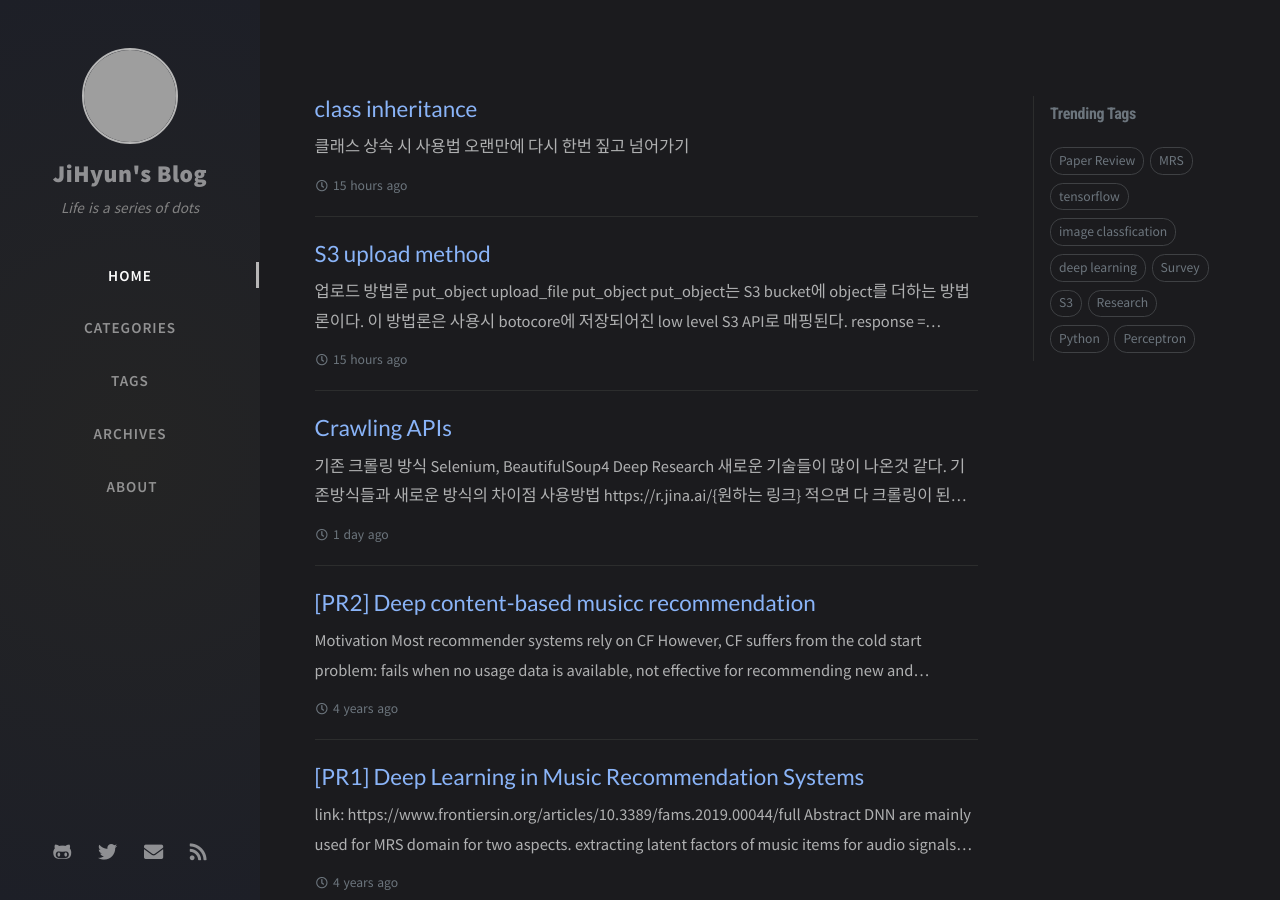
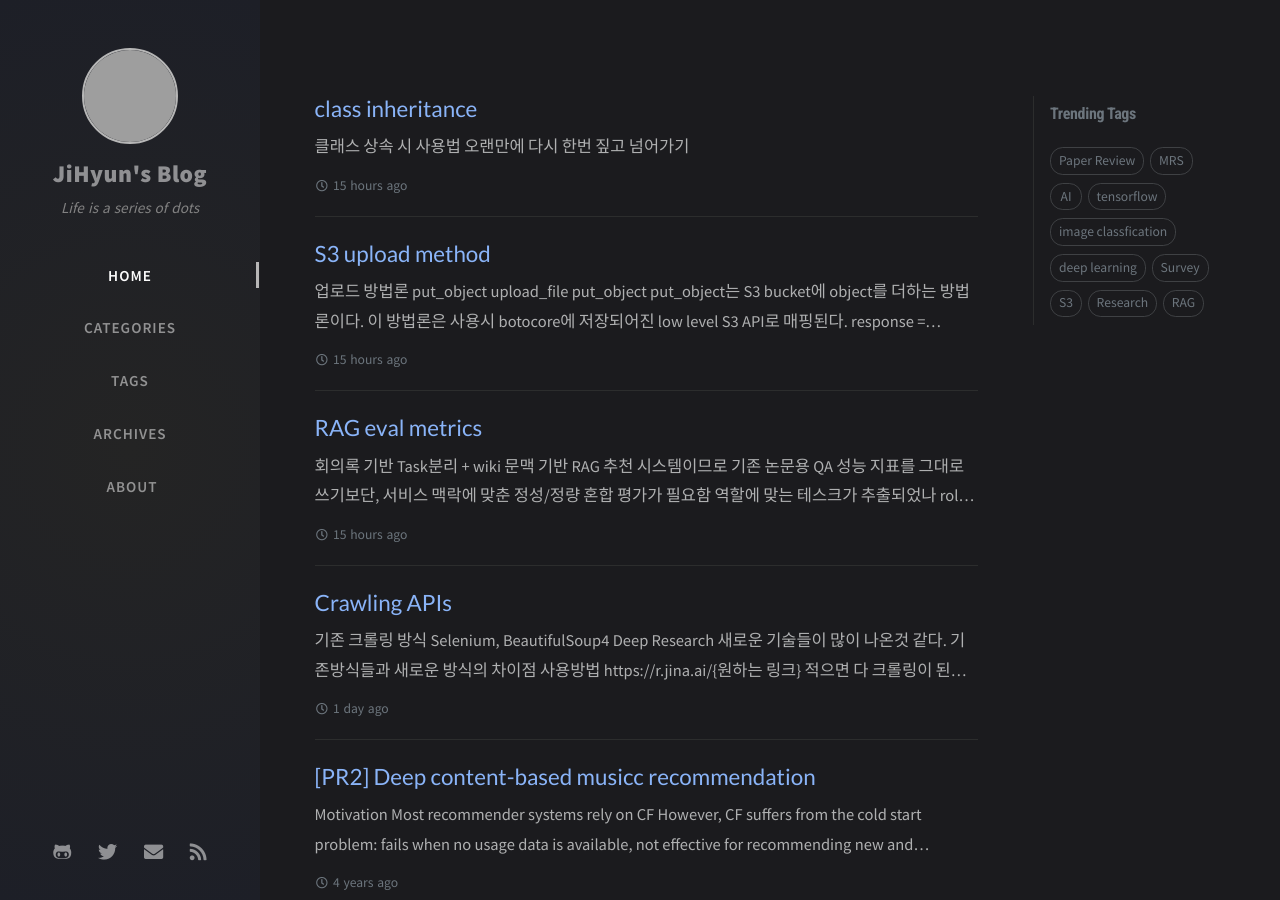
Before and after one commit to TiraaK/Tiraak.github.io, a Jekyll site: the page built from index.html, in a window 1280 px wide and 900 px high. Built offline with Jekyll 4.4.1, drawn with Linux system fonts in a browser that asks for light colours; nearby versions of some CDN libraries; the list of posts is cut into pages by our own code; comment, search, counter and statistics services are not loaded; grey boxes are pictures that could not be loaded.

Commit message:
modify: jina, rag_eval

````diff
--- /dev/null
+++ b/_posts/AI/RAG/2025-07-02-rag_eval_metrics.md
@@ -0,0 +1,51 @@
+---
+title: "RAG eval metrics"
+categories: [AI, RAG]
+tags: [AI, RAG]
+author: JiHyun Kim
+date: 2025-07-01
+hide: false
+---
+
+
+회의록 기반 Task분리 + wiki 문맥 기반 RAG 추천 시스템이므로
+기존 논문용 QA 성능 지표를 그대로 쓰기보단, 서비스 맥락에 맞춘 정성/정량 혼합 평가가 필요함
+
+1. 역할에 맞는 테스크가 추출되었나
+- role-aware prompt
+- wiki문맥의 반영 정도 및 포지션 적합성 확인 -> 기존에는 포지션에 맞는 main task로 잘 분리되지 못하였음.
+<전 -> 후 에 맞게끔 성능 개선된걸 보여줄 예정>
+
+
+2. 문맥에 맞는, 유의미하고 적절한 subtask를 추천하고 있는가
+
+
+
+<정량적 평가>
+1. 정확도 유사도: task 추천 결과가 실제 wiki 문맥과 얼마나 유사한가?
+- KoSimCSE 등 임베딩 기반 cosine similarity
+
+2. 중복률 감소: 동일한 회의에서 중복되는 task를 반복 생성하지 않는가?
+- 기존 task embedding들과의 거리 기반 중복 판단
+
+3. Latency: 추천까지 걸리는 시간
+- FastAPI + time.time() 측정
+
+
+~<정성적 평가 - HITL 기반 수동 점검>~
+<정성적 평가 - LLM as a Judge>
+- Pointwise
+- Pairwise
+- Listwise
+
+관련성
+해당 task는 회의 내용에 적절히 반응했는가?
+✔️/❌ 또는 5점 척도
+
+역할 적합성
+추천된 task가 해당 포지션(기획/프론트/백엔드 등)에 적절한가?
+팀원 피드백 수집
+
+명확성
+task가 구체적이고 actionable한가?
+1~5점 평가
--- a/_posts/Engineering/API/2025-06-30-jina.md
+++ b/_posts/Engineering/API/2025-06-30-jina.md
@@ -24,8 +24,12 @@ https://r.jina.ai/{원하는 링크}
 적으면 다 크롤링이 된다 ㅋㅋㅋ 신기 ㄷㄷ 원리가 궁금하다
 
 
-# 원리
+# JinaReader 원리
 
 
-# 결론
-jina AI 이거 정말 신기한거같다!
+# 참고사항
+Jina Reader API는 기본적으로는 무료이지만 Rate Limit가 존재한다. <br>
+```
+API 키 없음: 20 requests/min
+API 키 있음: 200 requests/min
+```
````
